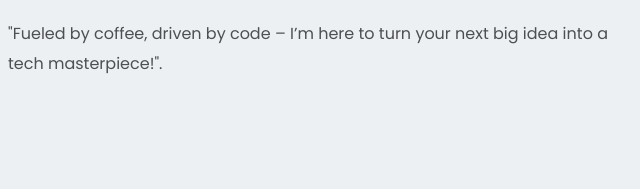
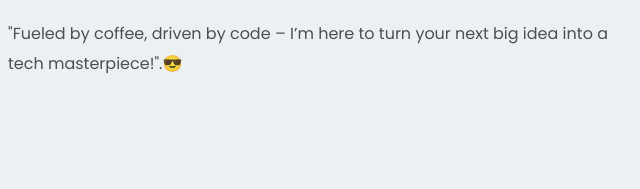
Before and after one commit to lokeshgadesula1/lokeshgadesula1.github.io, a plain HTML site: page index.html in a window 1280 px wide. Shown: the part 344-533 px from the top of the page, 7-647 px from the left. Drawn offline with Linux system fonts and the light colour scheme; a script that the page names is missing; files whose address does not match are found by name.

Commit message:
Update index.html

```diff
--- a/index.html
+++ b/index.html
@@ -228,7 +228,7 @@
 
                     <div>
                       <p class="description">
-                      "Fueled by coffee, driven by code – I’m here to turn your next big idea into a tech masterpiece!".</div>
+                      "Fueled by coffee, driven by code – I’m here to turn your next big idea into a tech masterpiece!".😎</div>
                   </div>
                   <div class="row">
                     <div class="col-lg-6 col-xl-6 col-md-6 col-sm-6 col-12">
```
